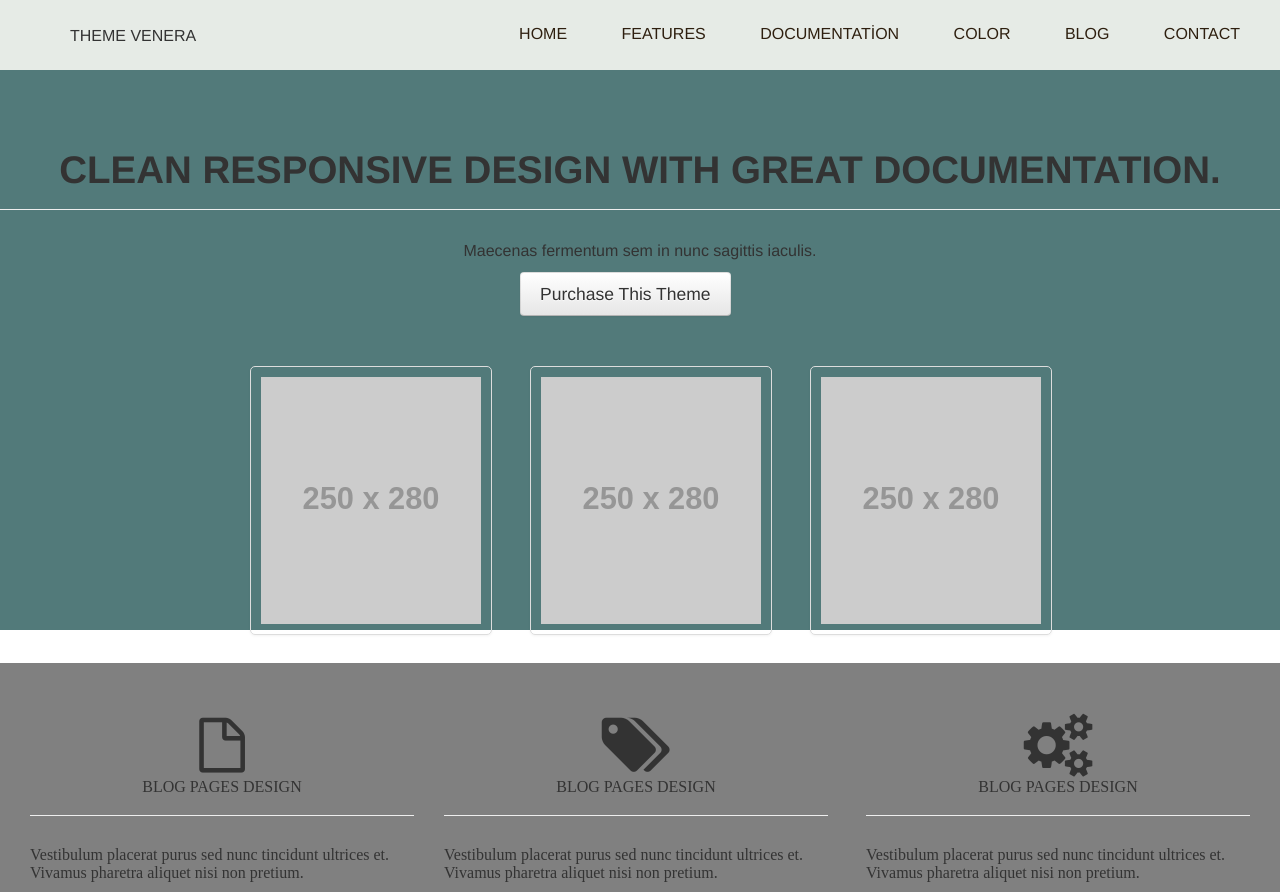
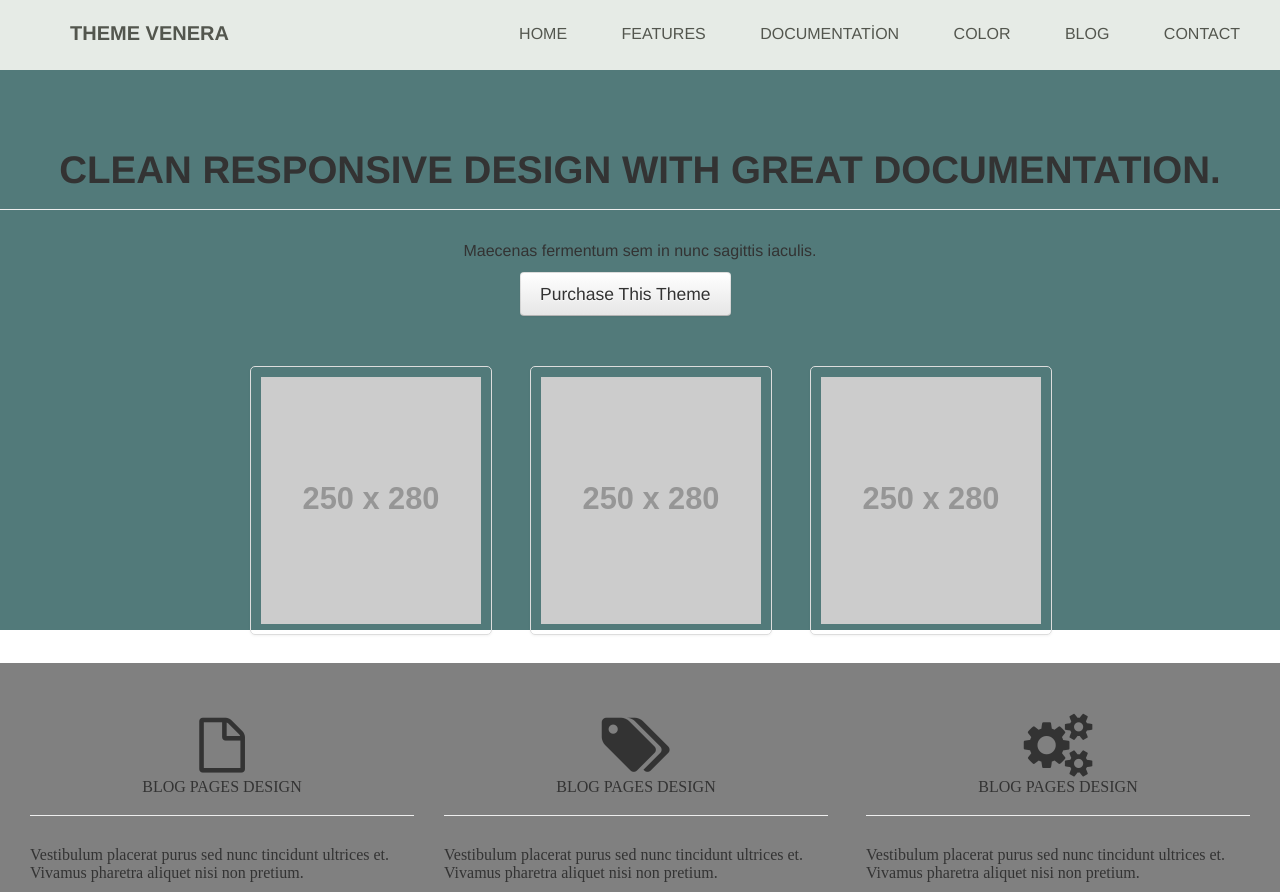
Before and after one commit to safiye/boots, a plain HTML site: page index.html in a window 1280 px wide. Shown: the top 895 px of the page. Drawn offline with Linux system fonts and the light colour scheme; placeholder pictures from the web are drawn by us.

```diff
--- a/index.html
+++ b/index.html
@@ -12,11 +12,11 @@
 </head>
 <body>
 <div class="header">
-     <p>THEME VENERA</p>
+     <p class="brand">THEME VENERA</p>
    <div class="menu">
 
        <ul class="menu">
-           <li><a href="#"> HOME</a></li>
+           <li class="active"><a href="#"> HOME</a></li>
            <li><a href="#">FEATURES</a></li>
            <li><a href="#">DOCUMENTATİON</a></li>
            <li><a href="#">COLOR</a></li>
--- a/main.css
+++ b/main.css
@@ -325,15 +325,15 @@ a:hover{
     padding: 10px;
     border-radius: 5px;
     box-shadow: inset 2px 1px 5px #999999;
-    color: #2E1F0F;
+    color: rgb(83,86,78);
 }
 a:link{
     padding: 10px;
     border-radius: 5px;
-    color: #2E1F0F;
+    color: rgb(83,86,78)
 }
 a {
-    color: #2E1F0F;
+    color: rgb(83,86,78)
 }
 .menu {
     float: right;
@@ -350,11 +350,15 @@ a {
 }
 .header > p {
     margin-left: 70px;
-    margin-top: 25px;
+    margin-top: 19px;
     margin-bottom: 10px;
+    font-weight: bold;
+    font-size: 20px;
+    color: rgb(83,86,78)
+
+;
 
 }
-
  /* slider stil baslagici*/
 
 .slider {
```
